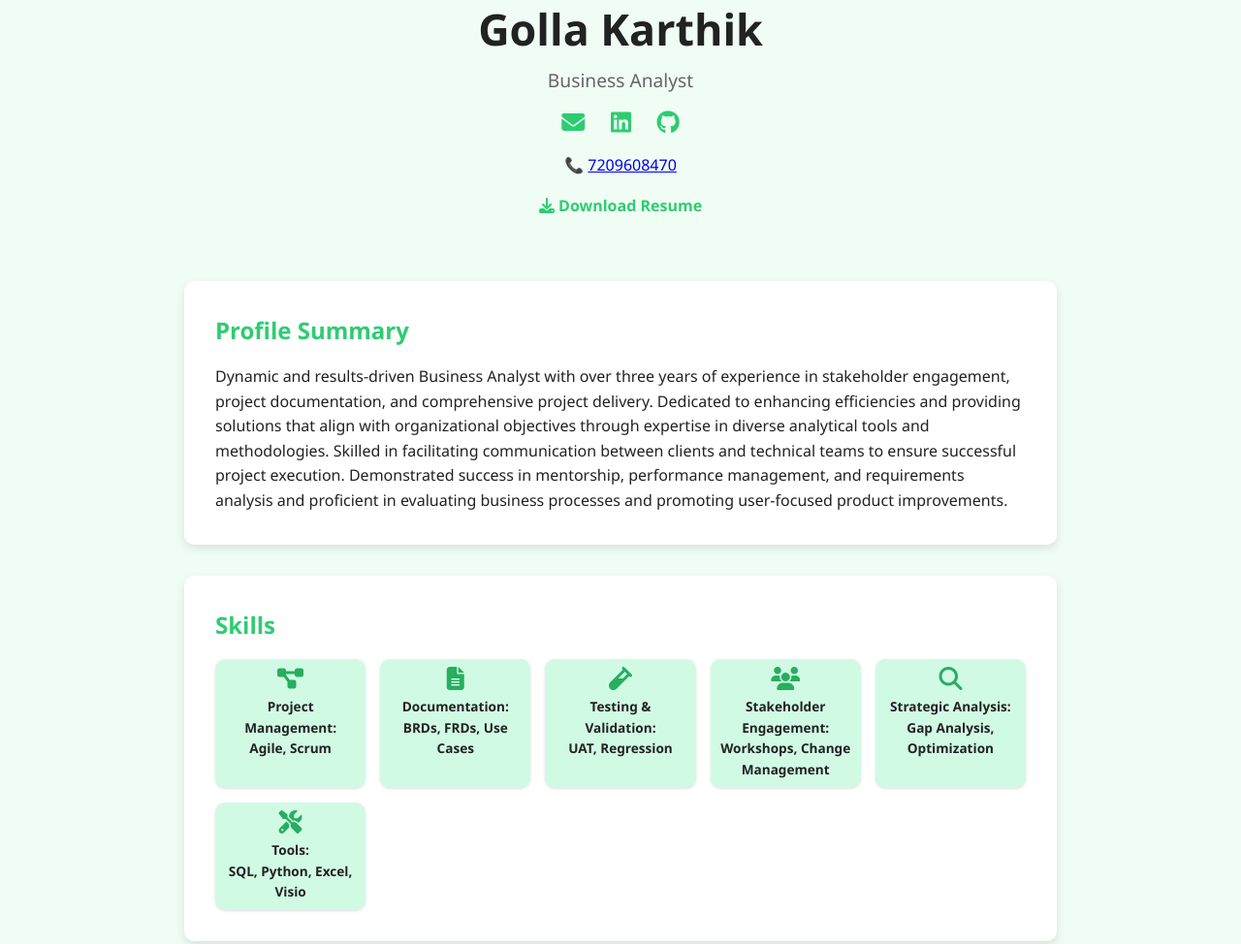
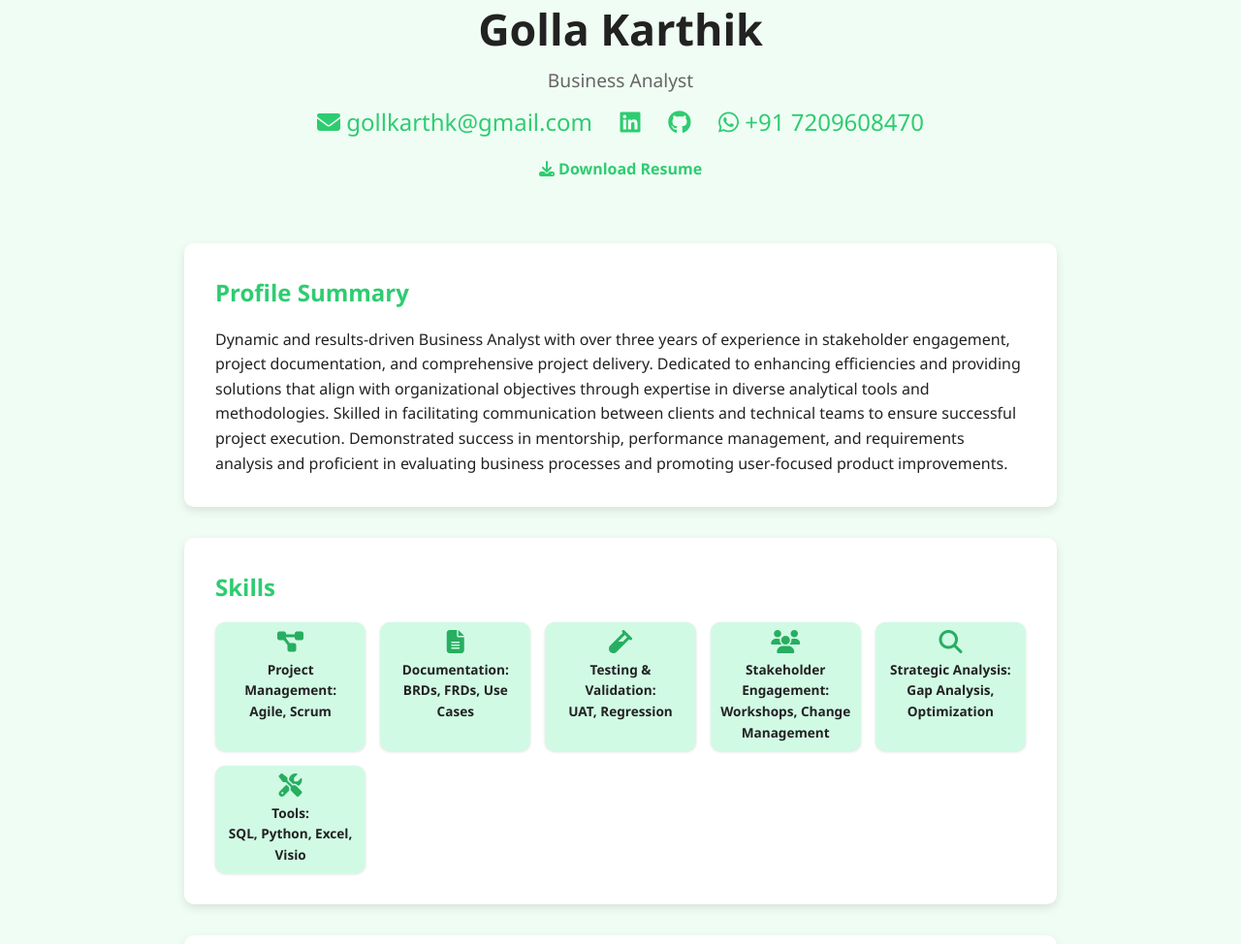
Before and after one commit to zlatangk/testportfolio, a plain HTML site: page index.html in a window 1280 px wide. Shown: the part 86-1060 px from the top of the page at 97% size. Drawn offline with Linux system fonts and the light colour scheme.

Commit message:
Update index.html

```diff
--- a/index.html
+++ b/index.html
@@ -209,13 +209,27 @@
     <h1>Golla Karthik</h1>
     <p class="title">Business Analyst</p>
     <div class="social-links">
-      <a href="mailto:gollkarthk@gmail.com" title="Email"><i class="fas fa-envelope"></i></a>
-      <a href="https://www.linkedin.com/in/gollakarthk/" target="_blank" title="LinkedIn"><i class="fab fa-linkedin"></i></a>
-      <a href="https://github.com/zlatangk" target="_blank" title="GitHub"><i class="fab fa-github"></i></a>
-    </div>
-    <div class="phone">
-  📞 <a href="https://wa.me/917209608470" target="_blank">7209608470</a>
-    </div>
+  <!-- Email -->
+  <a href="mailto:gollkarthk@gmail.com" title="Email">
+    <i class="fas fa-envelope"></i> gollkarthk@gmail.com
+  </a>
+
+  <!-- LinkedIn -->
+  <a href="https://www.linkedin.com/in/gollakarthk/" target="_blank" title="LinkedIn">
+    <i class="fab fa-linkedin"></i>
+  </a>
+
+  <!-- GitHub -->
+  <a href="https://github.com/zlatangk" target="_blank" title="GitHub">
+    <i class="fab fa-github"></i>
+  </a>
+
+  <!-- WhatsApp -->
+  <a href="https://wa.me/917209608470" target="_blank" title="Message on WhatsApp">
+    <i class="fab fa-whatsapp"></i> +91 7209608470
+  </a>
+</div>
+
     <div class="resume-download">
       <a href=https://github.com/zlatangk/Portfolio/raw/main/Golla_Karthik_Resume.pdf target="_blank"><i class="fas fa-download"></i> Download Resume</a>
     </div>
```
